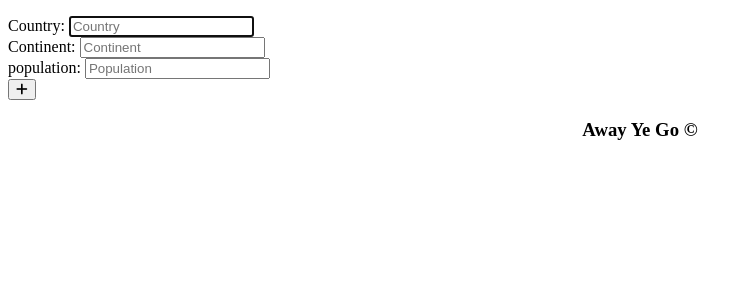
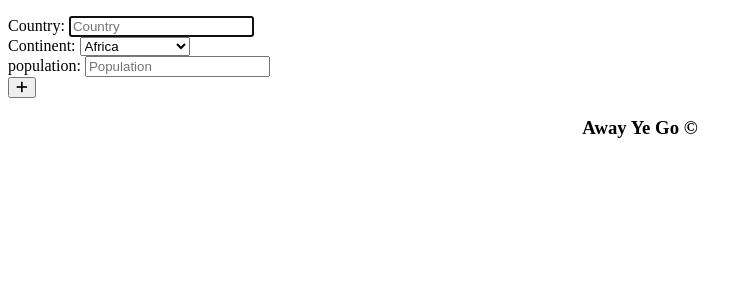
Before and after one commit to Phil-bro-92/Python-Bucket-List-App, a Flask app: page /countries/new in a window 1280 px wide. Shown: the part 143-443 px from the top of the page, without its empty margins (0-753 px from the left). Run offline with Flask 2, Linux system fonts and the light colour scheme.

Commit message:
work on country html

```diff
--- a/app.py
+++ b/app.py
@@ -1,7 +1,7 @@
 from flask import Flask, render_template
 
 from controllers.user_controller import users_blueprint
-# from controllers.city_controller import cities_blueprint
+from controllers.city_controller import cities_blueprint
 from controllers.country_controller import countries_blueprint
 # from controllers.sight_controller import sight_controller
 # from controllers.visit_controller import visit_controller
@@ -9,7 +9,7 @@ from controllers.country_controller import countries_blueprint
 app = Flask(__name__)
 
 app.register_blueprint(users_blueprint)
-# app.register_blueprint(cities_blueprint)
+app.register_blueprint(cities_blueprint)
 app.register_blueprint(countries_blueprint)
 # app.register_blueprint(sight_controller)
 # app.register_blueprint(visit_controller)
--- a/controllers/country_controller.py
+++ b/controllers/country_controller.py
@@ -19,7 +19,9 @@ def delete(id):
 
 @countries_blueprint.route("/countries/new")
 def new_country():
-    return render_template("countries/new.html")
+    continents = ["Africa", "Asia", "Europe", "Oceania", "North America",
+    "South America"]
+    return render_template("countries/new.html", continents = continents)
 
 
 @countries_blueprint.route("/countries", methods=["POST"])
--- /dev/null
+++ b/templates/cities/index.html
@@ -0,0 +1,4 @@
+{% extends "base.html" %}
+{% block content %}
+City list specific to country
+{% endblock %}
--- a/templates/countries/index.html
+++ b/templates/countries/index.html
@@ -14,7 +14,7 @@
   <tbody>
     {% for country in countries %}
     <tr>
-      <td>{{country.name}}</td>
+      <td><a href="/cities">{{country.name}}</a></td>
       <td>{{country.continent}}</td>
       <td>{{country.population}}</td>
       <td>
--- a/templates/countries/new.html
+++ b/templates/countries/new.html
@@ -1,5 +1,4 @@
-{% extends "base.html" %}
-{% block content %}
+{% extends "base.html" %} {% block content %}
 <form action="/countries" method="post">
   <div>
     <label for="country">Country:</label>
@@ -14,13 +13,11 @@
   </div>
   <div>
     <label for="continent">Continent:</label>
-      <input
-        type="text"
-        name="continent"
-        id="continent"
-        placeholder="Continent"
-        required
-      />
+    <select name="continent" id="continent" required>
+        {% for continent in continents %}
+        <option value="{{continent}}">{{continent}}</option>
+        {% endfor %}
+    </select>
   </div>
   <div>
     <label for="population">population:</label>
@@ -32,6 +29,8 @@
       required
     />
   </div>
-    <div><button type="submit"><i class="fa-solid fa-plus"></i></button></div>
+  <div>
+    <button type="submit"><i class="fa-solid fa-plus"></i></button>
+  </div>
 </form>
 {% endblock %}
```
Also changed, not shown: controllers/city_controller.py (+10 -0 lines), repositories/country_repository.py (line endings or trailing spaces), templates/cities/edit.html (added), templates/cities/new.html (added). Lines whose indentation alone changed are shown as unchanged.
